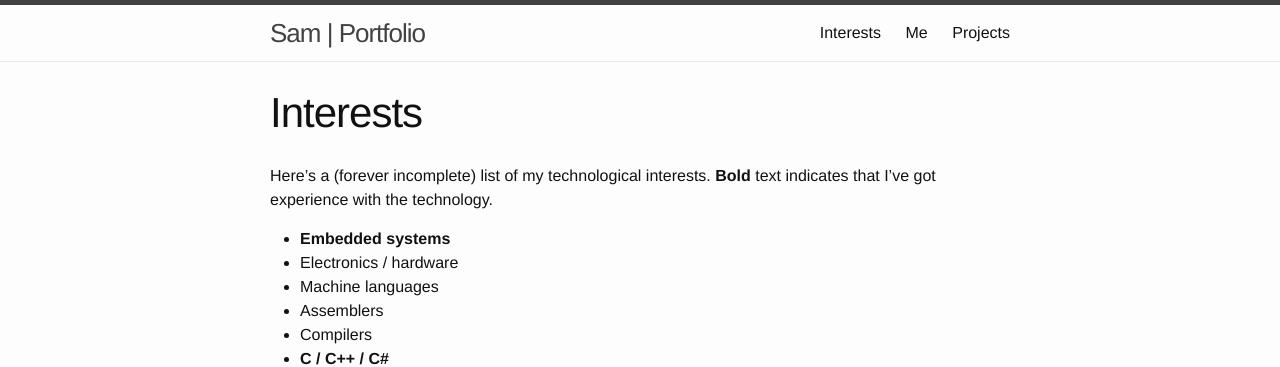
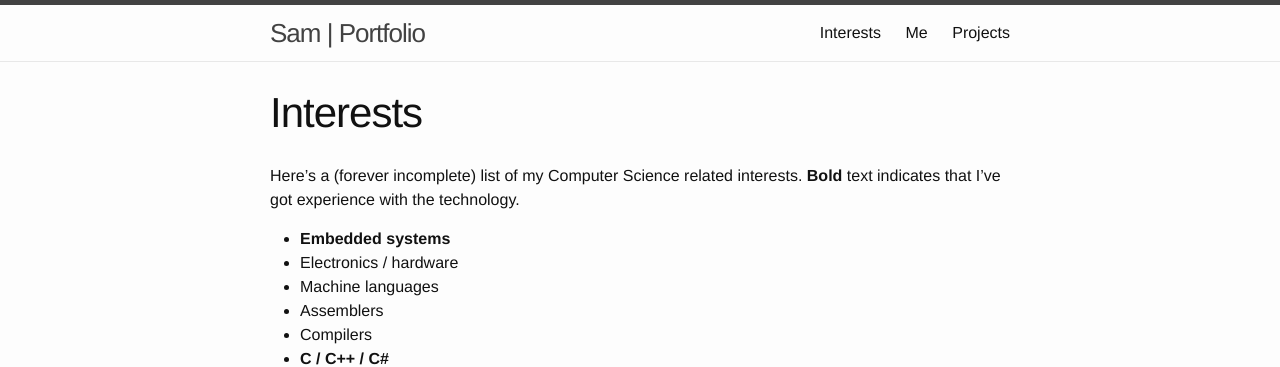
Before and after one commit to opensoars/portfolio, a Jekyll site: the page built from interests.md, in a window 1280 px wide. Shown: the top 367 px of the page. Built offline with Jekyll 4.4.1, drawn with Linux system fonts in a browser that asks for light colours.

Commit message:
better sentence

```diff
--- a/interests.md
+++ b/interests.md
@@ -4,7 +4,7 @@ title: Interests
 permalink: /interests/
 ---
 
-Here's a (forever incomplete) list of my technological interests. **Bold** text indicates that I've got experience with the technology.
+Here's a (forever incomplete) list of my Computer Science related interests. **Bold** text indicates that I've got experience with the technology.
 
 - **Embedded systems**
 - Electronics / hardware
```
